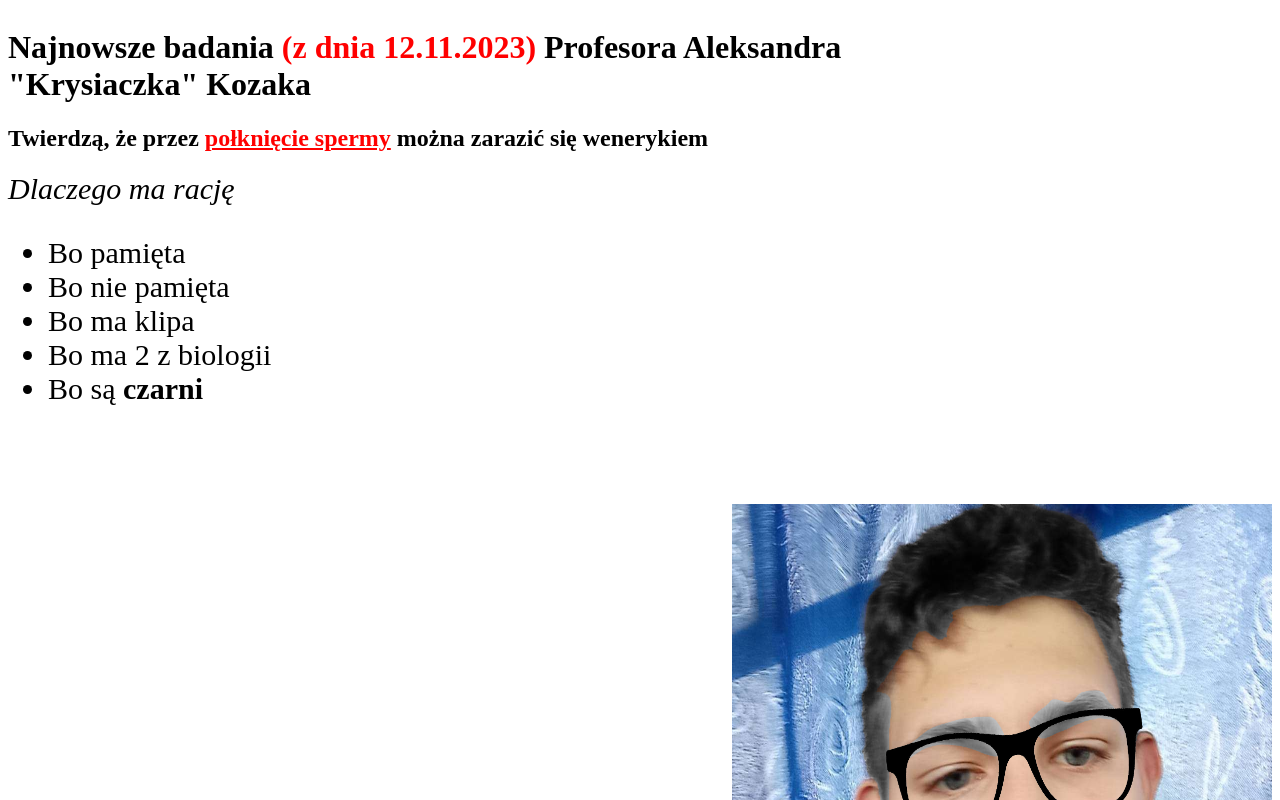
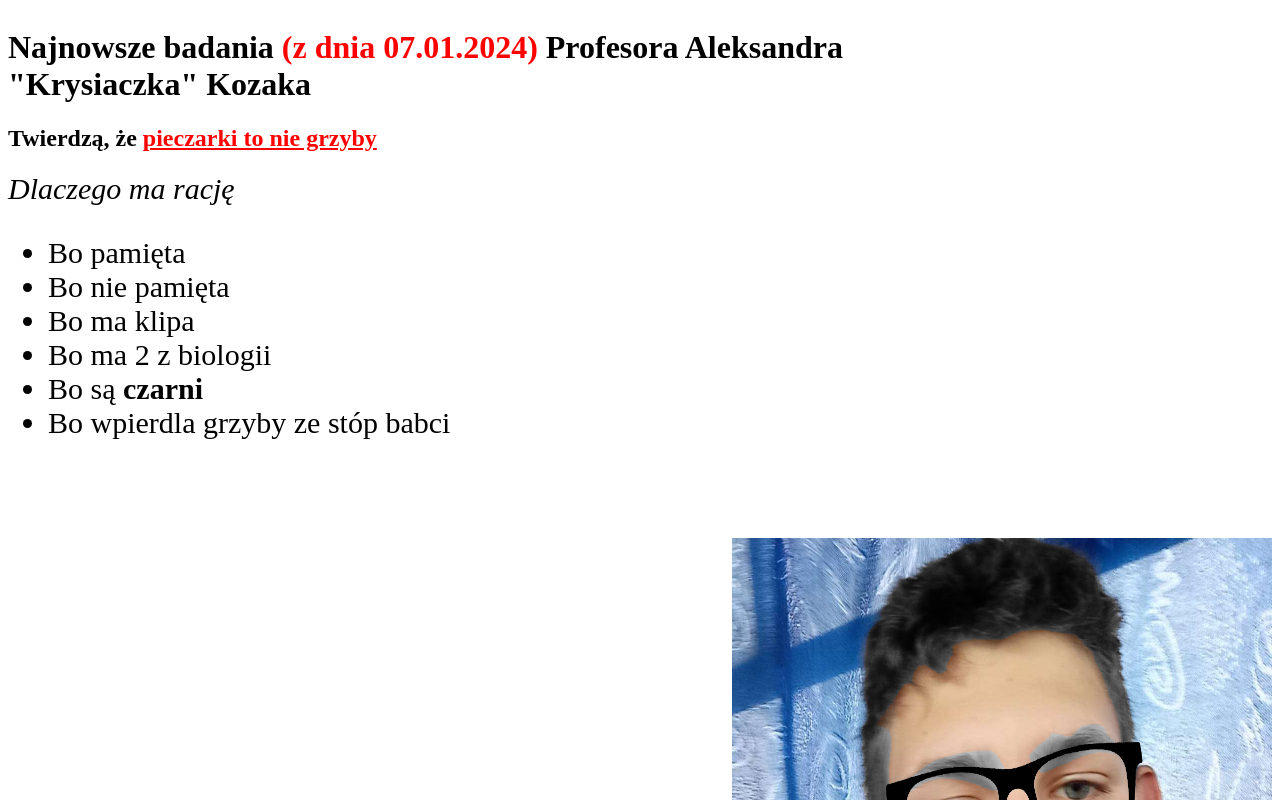
Before and after one commit to Txval/farmazony-krysiaczka, a plain HTML site: page index.html in a window 1280 px wide. Shown: the top 800 px of the page. Drawn offline with Linux system fonts and the light colour scheme.

Commit message:
index.html

```diff
--- a/index.html
+++ b/index.html
@@ -8,10 +8,10 @@
 <body>
 <div id = "mycolor1">
     <h1>
-        Najnowsze badania <span id="mycolor3">(z dnia 12.11.2023)</span> Profesora Aleksandra "Krysiaczka" Kozaka
+        Najnowsze badania <span id="mycolor3">(z dnia 07.01.2024)</span> Profesora Aleksandra "Krysiaczka" Kozaka
     </h1>
     <h2>
-        Twierdzą, że przez <span id="mycolor2">połknięcie spermy</span> można zarazić się <b>wenerykiem</b>
+        Twierdzą, że <span id="mycolor2">pieczarki to nie grzyby</span>
     </h2>
     <i><span class="lista">Dlaczego ma rację</span></i>
     <ul>
@@ -20,6 +20,7 @@
         <li>Bo ma klipa</li>
         <li>Bo ma 2 z biologii</li>
         <li>Bo są <b>czarni</b></li>
+        <li>Bo wpierdla grzyby ze stóp babci</li>
         <br>
         <br>
     </ul>
```
